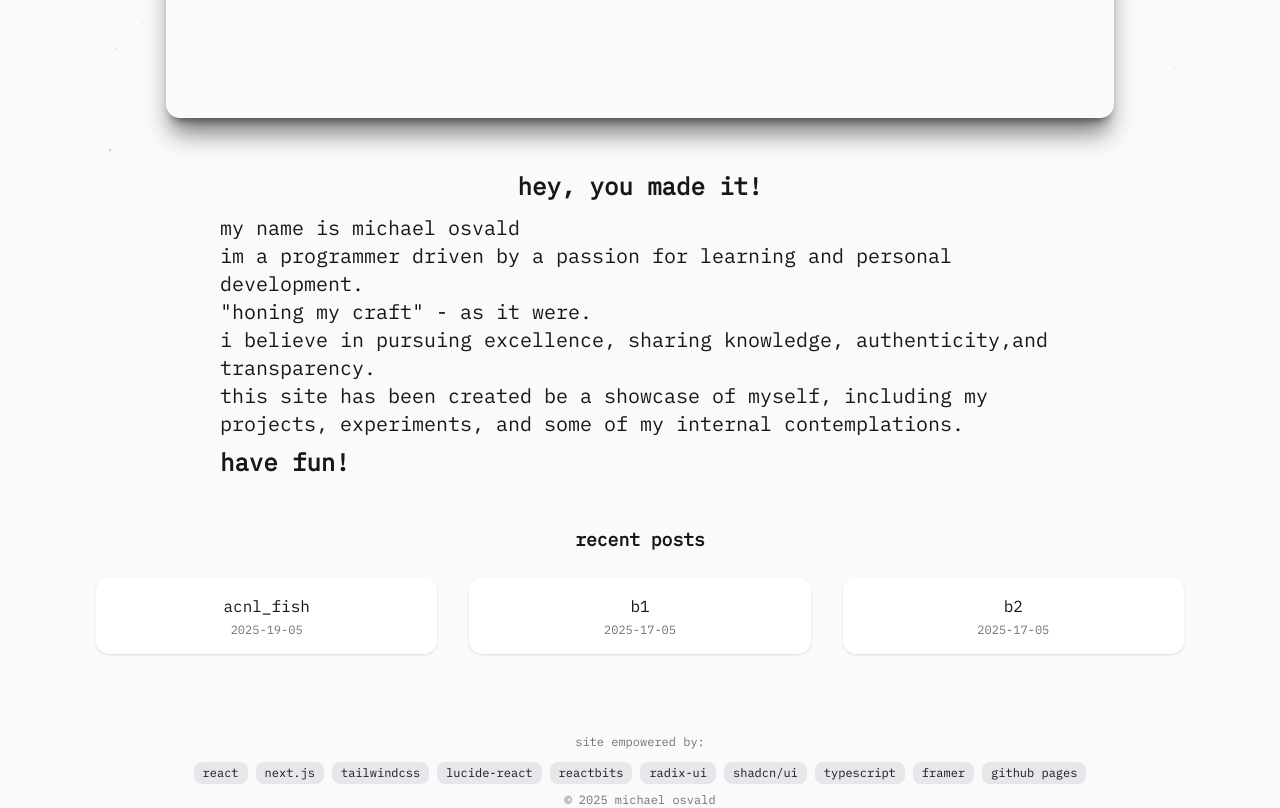
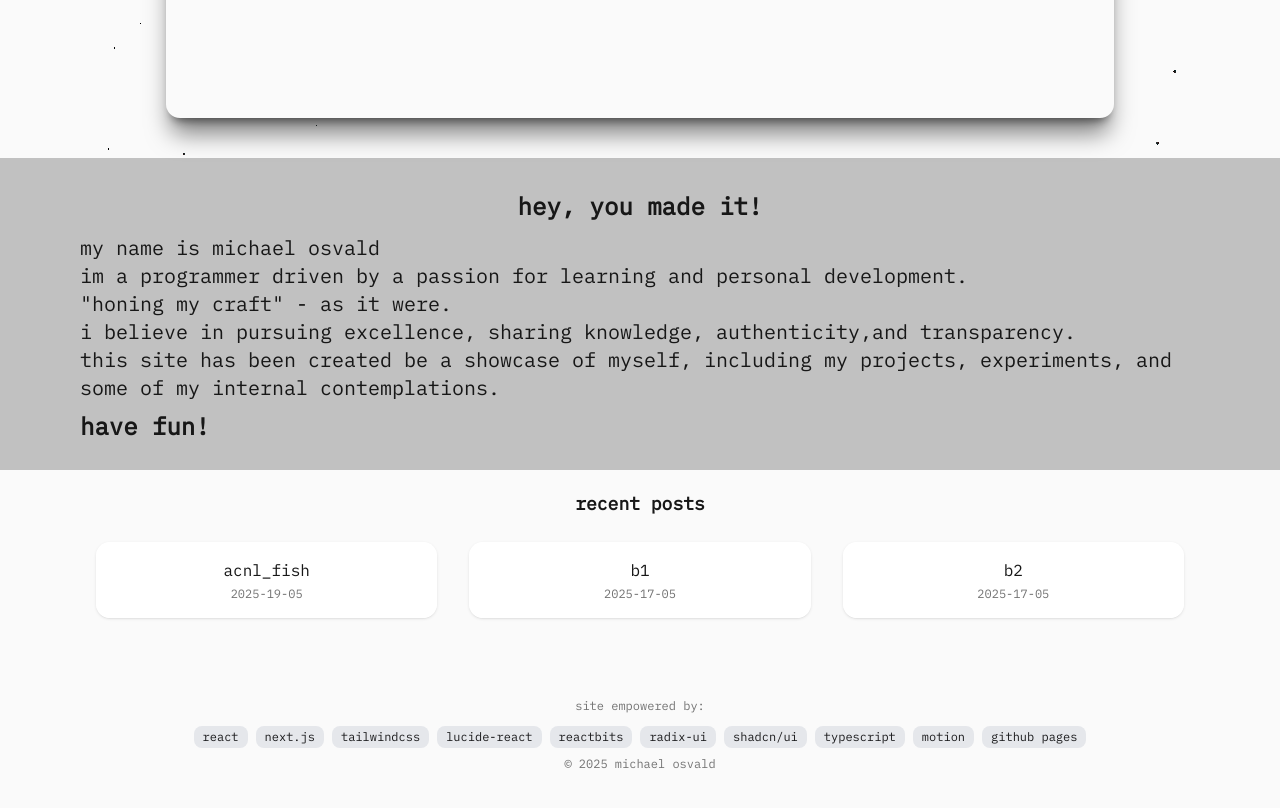
Before and after one commit to osvald-code/osvald-code.github.io, a Next.js app: page / in a window 1280 px wide. Shown: the part 640-1448 px from the top of the page. After the commit the page ends 1412 px from the top, so only its background shows below. Built offline with nearby package versions, Linux system fonts and the light colour scheme.

Commit message:
formatting
some formatting changes to home and aboutme

```diff
--- a/src/app/aboutme/page.tsx
+++ b/src/app/aboutme/page.tsx
@@ -16,7 +16,7 @@ import Particles from "@/components/Particles";
 export default function AboutMe() {
       const [mounted, setMounted] = useState(false);
       const [dark, setDark] = useState(false);
-
+      const [scrolled, setScrolled] = useState(false);
       // Mount‑only effect to hydrate theme from localStorage
       useEffect(() => {
         setMounted(true);
@@ -25,6 +25,11 @@ export default function AboutMe() {
           stored === "dark" || (!stored && window.matchMedia("(prefers-color-scheme: dark)").matches);
         setDark(prefersDark);
         document.documentElement.classList.toggle("dark", prefersDark);
+
+        // Scroll listener
+        const handleScroll = () => setScrolled(window.scrollY > 0);
+        window.addEventListener("scroll", handleScroll);
+        return () => window.removeEventListener("scroll", handleScroll);
       }, []);
 
       const toggleTheme = () => {
@@ -37,7 +42,8 @@ export default function AboutMe() {
       if (!mounted) return null; // prevent hydration mismatch
     return (
 <main className="min-h-screen text-neutral-900 antialiased dark:text-neutral-100 transition-colors duration-300 font-sans">
-<header className="flex px-2 sm:px-6 py-4 md:px-10 sticky top-0">
+<header className={`flex px-2 sm:px-6 py-4 md:px-10 rounded-b-lg sticky top-0 transition-all duration-300
+    ${scrolled ? "bg-zinc-900/80" : "bg-zinc-950/0"}`}>
   <CustNavBar className="flex items-center w-[100%]" pageName="about_me" isDark={dark} toggleTheme={toggleTheme}/>
 </header>
    <div className="fixed inset-0 -z-10 w-full h-full pointer-events-none">
@@ -64,7 +70,9 @@ export default function AboutMe() {
           <p>this site has been created be a showcase of myself, including my projects, experiments, and some of my internal contemplations.</p>
           <h3 className ="text-2xl font-bold py-2" >have fun!</h3>
         </div>
-        <GitHubCalendar username="osvald-code"/>
+        <div className="flex flex-col text-center text-xl rounded-xl bg-zinc-900/30 items-center mt-4 p-3 sm:p-5">
+          <GitHubCalendar username="osvald-code"/>
+        </div>
         <Image src={logo} alt="cartoonOfDev" className="rounded-full mt-4 w-[30%]"/>
       </Card>
       <CustomFooter/>
--- a/src/app/page.tsx
+++ b/src/app/page.tsx
@@ -52,7 +52,7 @@ export default function Home() {
     {/*glitch effect for background*/}
     <div className="fixed inset-0 -z-10 w-full h-full pointer-events-none">
       <Particles
-        particleColors={['#ffffff', '#ffffff']}
+        particleColors={dark?['#ffffff', '#ffffff']:['#222222', '#222222']}
         particleCount={250}
         particleSpread={15}
         speed={0.05}
@@ -78,7 +78,8 @@ export default function Home() {
           </p>
         </div>
       </Card>
-       <div className="flex flex-col text-center sm:text-start text-xl sm:mx-50 mt-4 p-3 sm:p-5 ">
+      <div className="flex flex-col items-center bg-zinc-900/25 mt-10 w-[100%] justify-center">
+       <div className="flex flex-col text-center  sm:text-start text-xl sm:mx-15 p-3 sm:p-5 ">
           <h2 className="text-2xl font-bold py-3 text-center ">hey, you made it!</h2>
           <p>my name is michael osvald</p>
           <p>im a programmer driven by a passion for learning and personal development.</p>
@@ -87,6 +88,7 @@ export default function Home() {
           <p>this site has been created be a showcase of myself, including my projects, experiments, and some of my internal contemplations.</p>
           <h3 className ="text-2xl font-bold py-2" >have fun!</h3>
         </div>
+      </div>
       <section className="flex flex-col py-5 items-center gap-1 pb-20">
         <div className="w-[min(100%,70rem)] px-4">
           <h2 className="text-lg text-center font-semibold mb-6">recent posts</h2>
@@ -98,7 +100,7 @@ export default function Home() {
                 className="block rounded-xl overflow-hidden shadow transition hover:shadow-md dark:shadow-white/10"
               >
                 {/* leaving this here incase i decide to add images <img src={blog.image} alt=""className="w-full h-40 object-cover"/> */}
-                <div className="p-4 bg-white dark:bg-neutral-900">
+                <div className="p-4 bg-white dark:bg-neutral-900/80">
                   <h3 className="font-medium font-text-base mb-1 line-clamp-2">
                     {blog.name}
                   </h3>
--- a/src/components/customfooter.tsx
+++ b/src/components/customfooter.tsx
@@ -12,6 +12,7 @@ export default function CustomFooter() {
             <li key={site.url}>
                 <Link
                     href={site.url}
+                    target="_blank"
                     className={`${badgeVariants({ variant: "secondary" })} hover:underline`}
                 >
                     {site.title}
@@ -58,8 +59,8 @@ export default function CustomFooter() {
         url: "https://www.typescriptlang.org/",
         },
         {
-          title: "framer",
-          url: "https://www.framer.com/",
+          title: "motion",
+          url: "https://www.motion.dev/",
         },
         {
           title: "github pages",
```
